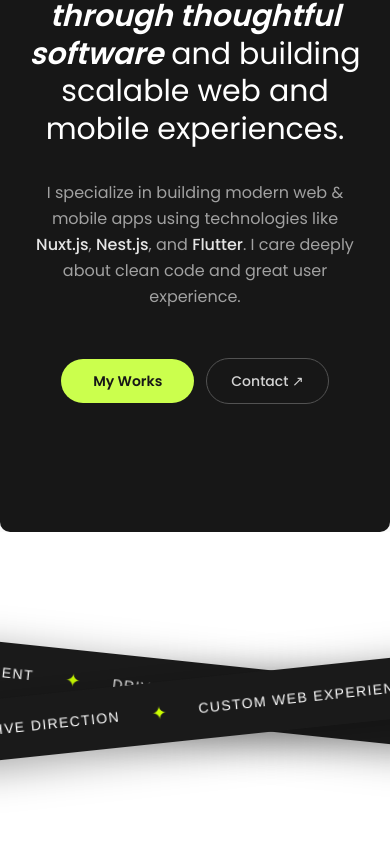
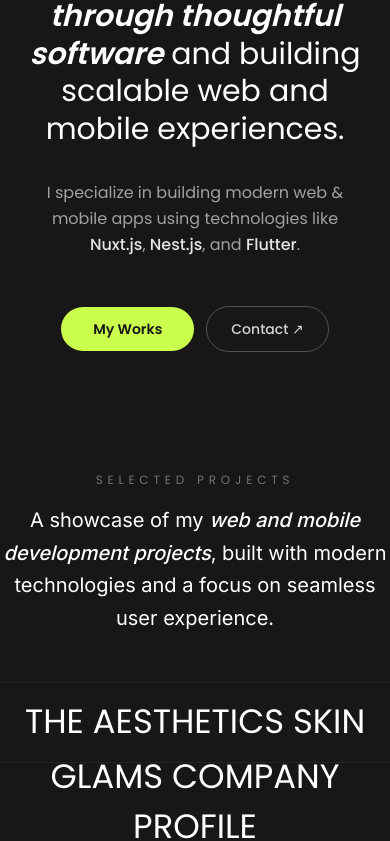
Before and after one commit to NgurahAp/portfolio-nextjs, a Next.js app: page / in a window 390 px wide. Shown: the part 1153-1994 px from the top of the page. Built offline with nearby package versions, Linux system fonts and the light colour scheme; grey boxes are pictures that could not be loaded.

Commit message:
done about page

```diff
--- a/src/components/section/AboutUs.jsx
+++ b/src/components/section/AboutUs.jsx
@@ -1,31 +1,69 @@
 "use client";
 import { useRef } from "react";
-import { motion, useScroll, useTransform } from "framer-motion";
+import { motion, useScroll, useTransform, useInView } from "framer-motion";
+import FlowingMenu from "../ui/FlowingMenu";
 
 export function AboutSection() {
   const sectionRef = useRef(null);
+  const contentRef = useRef(null);
+  const worksRef = useRef(null);
+
+  // Pisah inView per blok biar timing-nya lebih natural
+  const contentInView = useInView(contentRef, { once: true, margin: "-80px" });
+  const worksInView = useInView(worksRef, { once: true, margin: "-80px" });
 
   const { scrollYProgress } = useScroll({
     target: sectionRef,
     offset: ["start end", "start start"],
   });
 
-  // curveDepth: 100 (dalam/tajam) → 0 (lurus) seiring scroll
   const curveDepth = useTransform(scrollYProgress, [0, 1], [150, 50]);
+
+  const demoItems = [
+    {
+      link: "#",
+      text: "The Aesthetics Skin",
+      image: "https://picsum.photos/600/400?random=1",
+    },
+    {
+      link: "#",
+      text: "Glams Company Profile",
+      image: "https://picsum.photos/600/400?random=2",
+    },
+    {
+      link: "#",
+      text: "Attendance Dreamaxtion",
+      image: "https://picsum.photos/600/400?random=3",
+    },
+    {
+      link: "#",
+      text: "LMS M-Knows",
+      image: "https://picsum.photos/600/400?random=4",
+    },
+    {
+      link: "#",
+      text: "Bersih Bersama",
+      image: "https://picsum.photos/600/400?random=5",
+    },
+  ];
+
+  const fadeUp = {
+    hidden: { opacity: 0, y: 32 },
+    show: (i = 0) => ({
+      opacity: 1,
+      y: 0,
+      transition: { duration: 1, ease: [0.25, 0.1, 0.25, 1], delay: i * 0.25 },
+    }),
+  };
 
   return (
     <section
       ref={sectionRef}
-      className="relative bg-neutral-50 dark:bg-neutral-950 pt-32 "
+      className="relative bg-neutral-50 dark:bg-neutral-950 pt-32 pb-32"
     >
-      {/* Wrapper dark background termasuk SVG */}
-      <div className="relative bg-neutral-900 dark:bg-neutral-100 rounded-b-[10px]">
-        {/* SVG Kurva Atas — melengkung ke ATAS seperti referensi */}
-        {/* Tinggi SVG sama dengan curveDepth max agar tidak ada gap */}
-        <div
-          className="absolute -top-[100px] left-0 w-full"
-          style={{ height: "100px" }}
-        >
+      <div className="relative bg-neutral-900 dark:bg-neutral-100">
+        {/* ===== CURVE TOP ===== */}
+        <div className="absolute -top-[100px] left-0 w-full h-[100px]">
           <svg
             viewBox="0 0 1440 100"
             preserveAspectRatio="none"
@@ -34,11 +72,6 @@ export function AboutSection() {
             <motion.path
               d={useTransform(
                 curveDepth,
-                // M = mulai kiri bawah
-                // Q = quadratic bezier, control point di tengah atas
-                // arc melengkung ke atas: control point Y = 0 - depth (naik ke atas)
-                // endpoint = kanan bawah
-                // L = garis ke pojok kanan-bawah dan kiri-bawah untuk tutup shape
                 (v) => `M0,100 Q720,${100 - v} 1440,100 L1440,100 L0,100 Z`,
               )}
               className="fill-neutral-900 dark:fill-neutral-100"
@@ -46,25 +79,40 @@ export function AboutSection() {
           </svg>
         </div>
 
-        {/* Content */}
-        <div className="pt-14 pb-32 px-6">
+        {/* ===== CONTENT ===== */}
+        <div ref={contentRef} className="pt-14 pb-20 px-6">
           <div className="mx-auto max-w-3xl text-center space-y-8">
-            {/* Small label */}
-            <p className="text-xs tracking-[0.3em] uppercase text-neutral-500">
+            <motion.p
+              custom={0}
+              variants={fadeUp}
+              initial="hidden"
+              animate={contentInView ? "show" : "hidden"}
+              className="text-xs tracking-[0.3em] uppercase text-neutral-500"
+            >
               About Me
-            </p>
+            </motion.p>
 
-            {/* Main heading */}
-            <h2 className="text-3xl md:text-4xl font-light leading-tight text-white dark:text-neutral-900">
+            <motion.h2
+              custom={1}
+              variants={fadeUp}
+              initial="hidden"
+              animate={contentInView ? "show" : "hidden"}
+              className="text-3xl md:text-4xl font-light leading-tight text-white dark:text-neutral-900"
+            >
               I'm Arya —{" "}
               <span className="font-semibold italic">
                 solving real-world problems through thoughtful software
               </span>{" "}
               and building scalable web and mobile experiences.
-            </h2>
+            </motion.h2>
 
-            {/* Sub paragraph */}
-            <p className="max-w-2xl mx-auto text-neutral-400 dark:text-neutral-600 text-base md:text-lg leading-relaxed">
+            <motion.p
+              custom={2}
+              variants={fadeUp}
+              initial="hidden"
+              animate={contentInView ? "show" : "hidden"}
+              className="max-w-2xl mx-auto text-neutral-400 dark:text-neutral-600 text-base md:text-lg leading-relaxed"
+            >
               I specialize in building modern web & mobile apps using
               technologies like{" "}
               <span className="text-neutral-200 dark:text-neutral-800 font-medium">
@@ -78,11 +126,16 @@ export function AboutSection() {
               <span className="text-neutral-200 dark:text-neutral-800 font-medium">
                 Flutter
               </span>
-              . I care deeply about clean code and great user experience.
-            </p>
+              .
+            </motion.p>
 
-            {/* CTA */}
-            <div className="flex items-center justify-center gap-3 pt-4">
+            <motion.div
+              custom={3}
+              variants={fadeUp}
+              initial="hidden"
+              animate={contentInView ? "show" : "hidden"}
+              className="flex items-center justify-center gap-3 pt-4"
+            >
               <a
                 href="#works"
                 className="rounded-full bg-[#CBFF4D] px-8 py-3 text-sm font-semibold text-neutral-900 transition hover:opacity-90"
@@ -95,8 +148,73 @@ export function AboutSection() {
               >
                 Contact ↗
               </a>
-            </div>
+            </motion.div>
           </div>
+        </div>
+
+        {/* ===== WORKS ===== */}
+        <div ref={worksRef} className="pb-24 pt-10">
+          <div className="text-center mb-12">
+            <motion.p
+              custom={0}
+              variants={fadeUp}
+              initial="hidden"
+              animate={worksInView ? "show" : "hidden"}
+              className="text-xs tracking-[0.4em] uppercase text-neutral-500 mb-4"
+            >
+              Selected Projects
+            </motion.p>
+
+            <motion.h3
+              custom={1}
+              variants={fadeUp}
+              initial="hidden"
+              animate={worksInView ? "show" : "hidden"}
+              className="text-xl md:text-2xl font-light leading-relaxed text-white dark:text-neutral-900 max-w-2xl mx-auto"
+            >
+              A showcase of my{" "}
+              <span className="font-medium italic">
+                web and mobile development projects
+              </span>
+              , built with modern technologies and a focus on seamless user
+              experience.
+            </motion.h3>
+          </div>
+
+          <motion.div
+            custom={2}
+            variants={fadeUp}
+            initial="hidden"
+            animate={worksInView ? "show" : "hidden"}
+            className="relative h-[400px] overflow-hidden border-y border-neutral-800 dark:border-neutral-300"
+          >
+            <FlowingMenu
+              items={demoItems}
+              speed={20}
+              textColor="#ffffff"
+              bgColor="transparent"
+              marqueeBgColor="#ffffff"
+              marqueeTextColor="#060010"
+              borderColor="#262626"
+            />
+          </motion.div>
+        </div>
+
+        {/* ===== CURVE BOTTOM ===== */}
+        <div className="absolute -bottom-[100px] left-0 w-full h-[100px]">
+          <svg
+            viewBox="0 0 1440 100"
+            preserveAspectRatio="none"
+            className="w-full h-full"
+          >
+            <motion.path
+              d={useTransform(
+                curveDepth,
+                (v) => `M0,0 Q720,${v} 1440,0 L1440,0 L0,0 Z`,
+              )}
+              className="fill-neutral-900 dark:fill-neutral-100"
+            />
+          </svg>
         </div>
       </div>
     </section>
--- /dev/null
+++ b/src/components/ui/FlowingMenu.jsx
@@ -0,0 +1,185 @@
+import { useRef, useEffect, useState } from "react";
+import { gsap } from "gsap";
+
+function FlowingMenu({
+  items = [],
+  speed = 15,
+  textColor = "#fff",
+  bgColor = "#060010",
+  marqueeBgColor = "#fff",
+  marqueeTextColor = "#060010",
+  borderColor = "#fff",
+}) {
+  return (
+    <div
+      className="w-full h-full overflow-hidden"
+      style={{ backgroundColor: bgColor }}
+    >
+      <nav className="flex flex-col h-full m-0 p-0">
+        {items.map((item, idx) => (
+          <MenuItem
+            key={idx}
+            {...item}
+            speed={speed}
+            textColor={textColor}
+            marqueeBgColor={marqueeBgColor}
+            marqueeTextColor={marqueeTextColor}
+            borderColor={borderColor}
+            isFirst={idx === 0}
+          />
+        ))}
+      </nav>
+    </div>
+  );
+}
+
+function MenuItem({
+  link,
+  text,
+  image,
+  speed,
+  textColor,
+  marqueeBgColor,
+  marqueeTextColor,
+  borderColor,
+  isFirst,
+}) {
+  const itemRef = useRef(null);
+  const marqueeRef = useRef(null);
+  const marqueeInnerRef = useRef(null);
+  const animationRef = useRef(null);
+  const [repetitions, setRepetitions] = useState(4);
+
+  const animationDefaults = { duration: 0.6, ease: "expo" };
+
+  const findClosestEdge = (mouseX, mouseY, width, height) => {
+    const topEdgeDist = (mouseX - width / 2) ** 2 + mouseY ** 2;
+    const bottomEdgeDist = (mouseX - width / 2) ** 2 + (mouseY - height) ** 2;
+    return topEdgeDist < bottomEdgeDist ? "top" : "bottom";
+  };
+
+  useEffect(() => {
+    const calculateRepetitions = () => {
+      if (!marqueeInnerRef.current) return;
+      const marqueeContent =
+        marqueeInnerRef.current.querySelector(".marquee-part");
+      if (!marqueeContent) return;
+      const contentWidth = marqueeContent.offsetWidth;
+      const viewportWidth = window.innerWidth;
+      const needed = Math.ceil(viewportWidth / contentWidth) + 2;
+      setRepetitions(Math.max(4, needed));
+    };
+
+    calculateRepetitions();
+    window.addEventListener("resize", calculateRepetitions);
+    return () => window.removeEventListener("resize", calculateRepetitions);
+  }, [text, image]);
+
+  useEffect(() => {
+    const setupMarquee = () => {
+      if (!marqueeInnerRef.current) return;
+      const marqueeContent =
+        marqueeInnerRef.current.querySelector(".marquee-part");
+      if (!marqueeContent) return;
+      const contentWidth = marqueeContent.offsetWidth;
+      if (contentWidth === 0) return;
+
+      if (animationRef.current) {
+        animationRef.current.kill();
+      }
+
+      animationRef.current = gsap.to(marqueeInnerRef.current, {
+        x: -contentWidth,
+        duration: speed,
+        ease: "none",
+        repeat: -1,
+      });
+    };
+
+    const timer = setTimeout(setupMarquee, 50);
+    return () => {
+      clearTimeout(timer);
+      if (animationRef.current) {
+        animationRef.current.kill();
+      }
+    };
+  }, [text, image, repetitions, speed]);
+
+  const handleMouseEnter = (ev) => {
+    if (!itemRef.current || !marqueeRef.current || !marqueeInnerRef.current)
+      return;
+    const rect = itemRef.current.getBoundingClientRect();
+    const edge = findClosestEdge(
+      ev.clientX - rect.left,
+      ev.clientY - rect.top,
+      rect.width,
+      rect.height,
+    );
+
+    gsap
+      .timeline({ defaults: animationDefaults })
+      .set(marqueeRef.current, { y: edge === "top" ? "-101%" : "101%" }, 0)
+      .set(marqueeInnerRef.current, { y: edge === "top" ? "101%" : "-101%" }, 0)
+      .to([marqueeRef.current, marqueeInnerRef.current], { y: "0%" }, 0);
+  };
+
+  const handleMouseLeave = (ev) => {
+    if (!itemRef.current || !marqueeRef.current || !marqueeInnerRef.current)
+      return;
+    const rect = itemRef.current.getBoundingClientRect();
+    const edge = findClosestEdge(
+      ev.clientX - rect.left,
+      ev.clientY - rect.top,
+      rect.width,
+      rect.height,
+    );
+
+    gsap
+      .timeline({ defaults: animationDefaults })
+      .to(marqueeRef.current, { y: edge === "top" ? "-101%" : "101%" }, 0)
+      .to(marqueeInnerRef.current, { y: edge === "top" ? "101%" : "-101%" }, 0);
+  };
+
+  return (
+    <div
+      className="flex-1 relative overflow-hidden text-center"
+      ref={itemRef}
+      style={{ borderTop: isFirst ? "none" : `1px solid ${borderColor}` }}
+    >
+      <a
+        className="flex items-center justify-center h-full relative cursor-pointer uppercase no-underline font-normal text-[4vh]"
+        href={link}
+        onMouseEnter={handleMouseEnter}
+        onMouseLeave={handleMouseLeave}
+        style={{ color: textColor }}
+      >
+        {text}
+      </a>
+      <div
+        className="absolute top-0 left-0 w-full h-full overflow-hidden pointer-events-none translate-y-[101%]"
+        ref={marqueeRef}
+        style={{ backgroundColor: marqueeBgColor }}
+      >
+        <div className="h-full w-fit flex" ref={marqueeInnerRef}>
+          {[...Array(repetitions)].map((_, idx) => (
+            <div
+              className="marquee-part flex items-center flex-shrink-0"
+              key={idx}
+              style={{ color: marqueeTextColor }}
+            >
+              <span className="whitespace-nowrap uppercase font-normal text-[4vh] leading-[1] px-[1vw]">
+                {text}
+              </span>
+              <div
+                className="w-[200px] h-[7vh] my-[2em] mx-[2vw] py-[1em] rounded-[50px] bg-cover bg-center"
+                style={{ backgroundImage: `url(${image})` }}
+              />
+            </div>
+          ))}
+        </div>
+      </div>
+    </div>
+  );
+}
+
+export default FlowingMenu;
```
